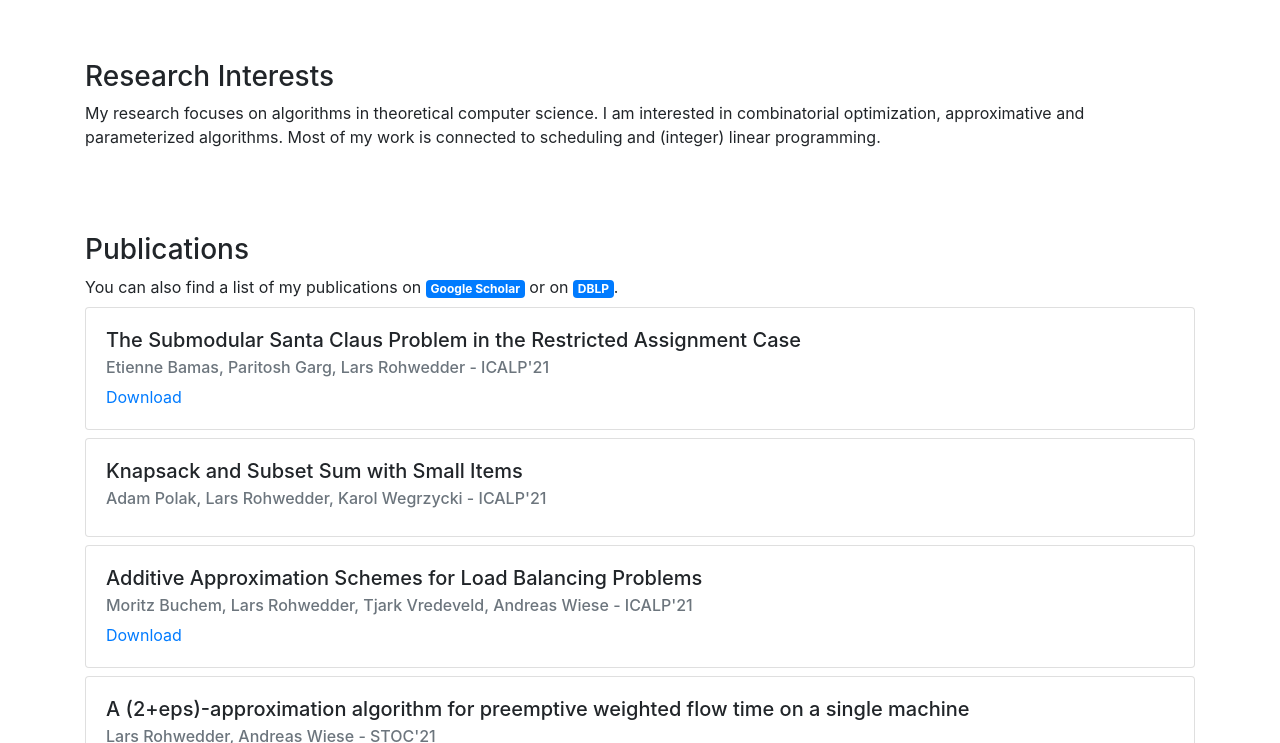
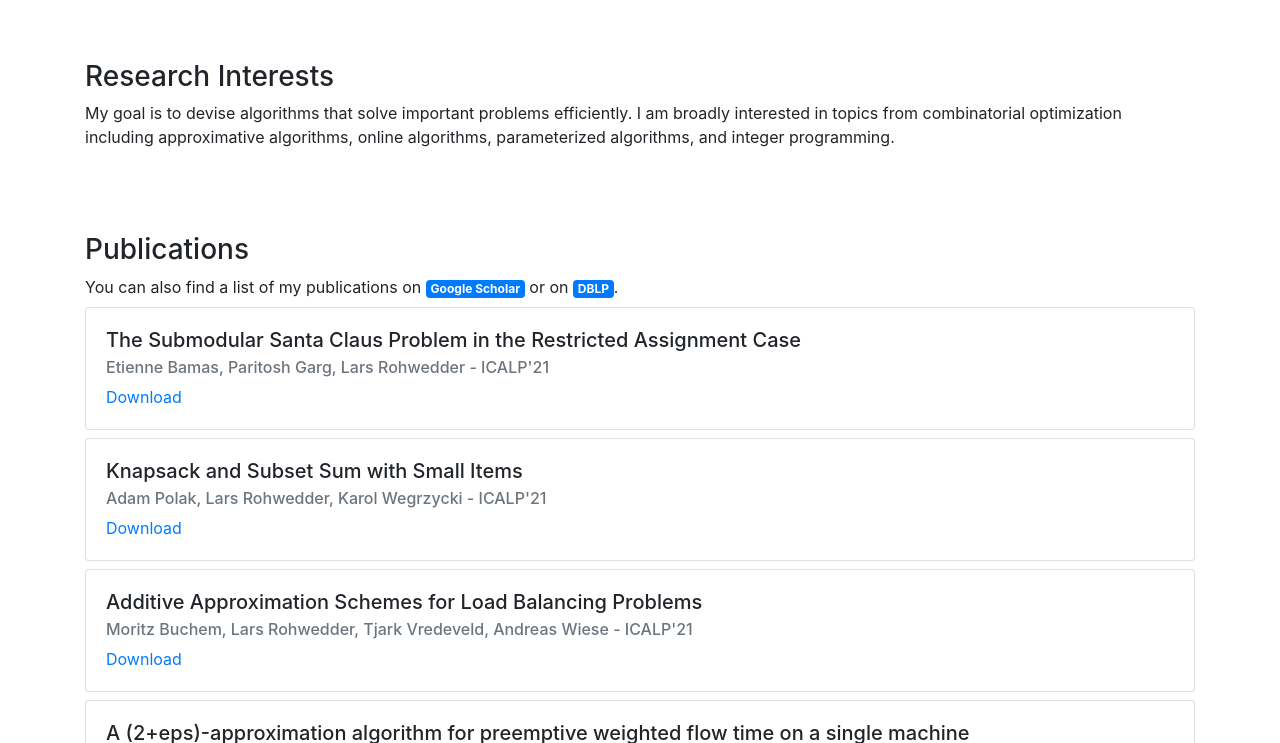
Before and after one commit to larsrohwedder/larsrohwedder.github.io, a Jekyll site: the page built from index.html, in a window 1280 px wide and 900 px high, scrolled down 1964 px, cut to the strip 157-900 px from the top of the window. Built offline with Jekyll 4.4.1, drawn with Linux system fonts in a browser that asks for light colours.

Commit message:
bib update

```diff
--- a/_data/cv.yml
+++ b/_data/cv.yml
@@ -1,7 +1,7 @@
 research: >
-  My research focuses on algorithms in theoretical computer science. I am interested in combinatorial
-  optimization, approximative and parameterized algorithms.
-  Most of my work is connected to scheduling and (integer) linear programming.
+  My goal is to devise algorithms that solve important problems efficiently.
+  I am broadly interested in topics from combinatorial optimization including
+  approximative algorithms, online algorithms, parameterized algorithms, and integer programming.
 awards:
   - I was admitted a scholarship by the Studienstiftung (German Academic Scholarship Foundation), a prestigious German organization that supports exceptionally talented students.
   - I won the award for the best Ph.D. in the year 2019 by the ``Förderverein der TF'' of the University of Kiel.
--- a/_data/publications.yml
+++ b/_data/publications.yml
@@ -6,6 +6,7 @@
 - authors: "Adam Polak, Lars Rohwedder, Karol Wegrzycki"
   title: "Knapsack and Subset Sum with Small Items"
   conference: "ICALP'21"
+  preprint: "https://arxiv.org/abs/2105.04035"
 
 - authors: "Moritz Buchem, Lars Rohwedder, Tjark Vredeveld, Andreas Wiese"
   title: "Additive Approximation Schemes for Load Balancing Problems"
```
Also changed, not shown: 2 other files.
